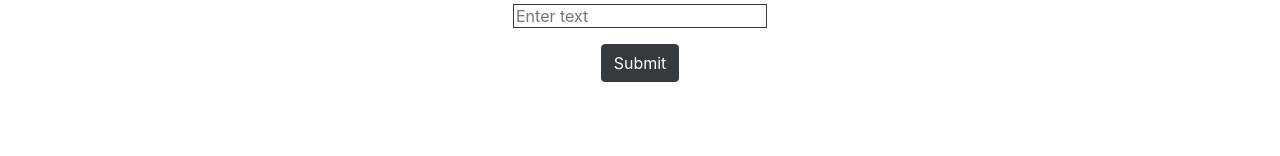
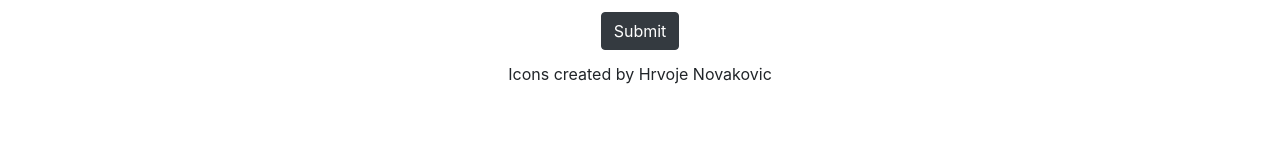
Before and after one commit to AmyShackles/icons-for-great-good, a React (Create React App) app: page /monster in a window 1280 px wide. Shown: the part 215-371 px from the top of the page. Built offline with nearby package versions, Linux system fonts and the light colour scheme; no server answers.

Commit message:
Added attribution text for creators of icons

```diff
--- a/src/App.js
+++ b/src/App.js
@@ -59,9 +59,9 @@ class App extends React.Component {
         <Nav/>
         </div>}/>
 
-        <main id="main"className="container-fluid vh-100 py-5">
-            <Route exact path="/" render={() => <Cats image={this.state.image} handleChange={this.handleChange} handleSubmit={this.handleCat} input={this.state.input} />}/>
-            <Route path="/monster" render={() => <Monster monster={this.state.monster} handleChange={this.handleChange} handleSubmit={this.handleMonster} input={this.state.input}/>}/>
+        <main id="main"className="container-fluid vh-100 py-3">
+            <Route exact path="/" render={() => <Cats image={this.state.image} handleChange={this.handleChange} handleSubmit={this.handleCat} attribution="David Revoy" input={this.state.input} />}/>
+            <Route path="/monster" render={() => <Monster monster={this.state.monster} handleChange={this.handleChange} handleSubmit={this.handleMonster} attribution="Hrvoje Novakovic" input={this.state.input}/>}/>
         </main>
         <Footer />
         </Router>
--- a/src/components/Cats.js
+++ b/src/components/Cats.js
@@ -25,6 +25,11 @@ const Cats = props => {
             </label>
             <input className="btn bt-block mx-auto my-2 btn-dark" type="submit" value="Submit" /></form></div>
           </div>
+          <div className="row">
+              <div className="col-12">
+                  Icons created by {props.attribution}
+              </div>
+          </div>
         </section>
         </div>
     )
--- a/src/components/Monsters.js
+++ b/src/components/Monsters.js
@@ -36,6 +36,11 @@ class Monster extends React.Component {
             </label>
             <input className="btn bt-block mx-auto my-2 btn-dark" type="submit" value="Submit" /></form></div>
           </div>
+          <div className="row">
+              <div className="col-12">
+                  Icons created by {this.props.attribution}
+              </div>
+          </div>
         </section>
         </div>
     )
```
